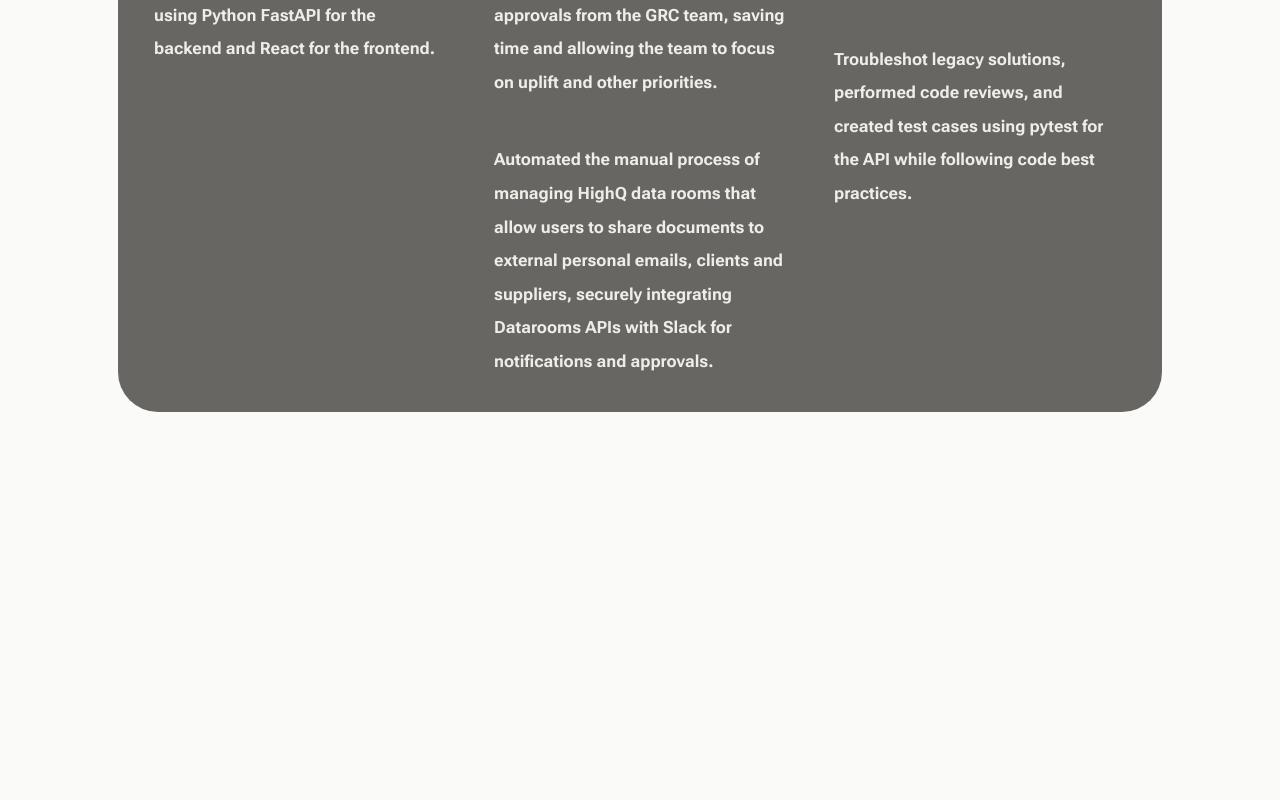
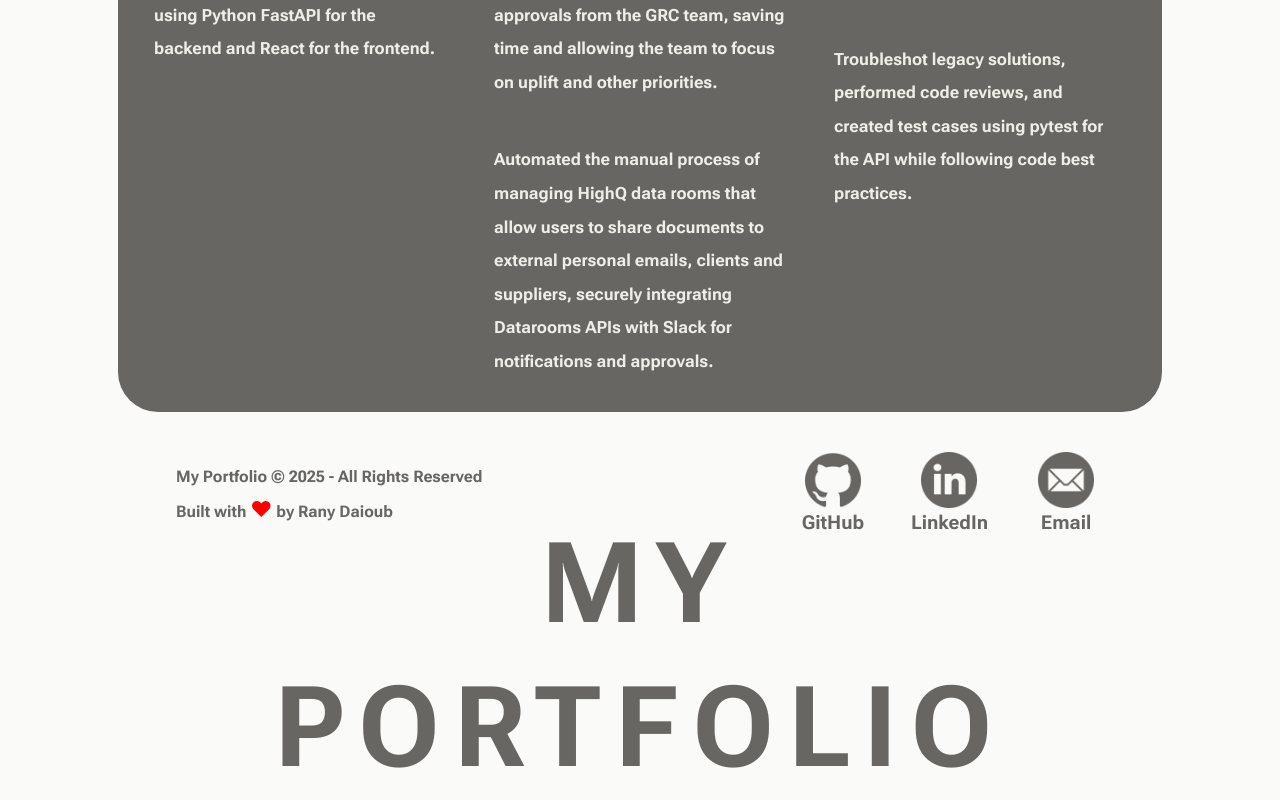
Before and after one commit to ranydev0/portfolio, a React (Vite) app: page / in a window 1280 px wide. Shown: the part 2029-2829 px from the top of the page. Before the commit the page ends 2461 px from the top, so only its background shows below. Built offline with nearby package versions, Linux system fonts and the light colour scheme.

Commit message:
fix: added the footer section

```diff
--- a/src/App.jsx
+++ b/src/App.jsx
@@ -1,11 +1,13 @@
 import Header from "./components/Header.jsx";
 import Main from "./components/Main.jsx";
+import Footer from "./components/Footer.jsx";
 
 function App() {
   return (
     <>
       <Header />
       <Main />
+      <Footer />
     </>
   );
 }
--- /dev/null
+++ b/src/components/Footer.jsx
@@ -0,0 +1,26 @@
+import SocialSection from "./SocialSection";
+
+function currentYear() {
+  return new Date().getFullYear();
+}
+
+function Footer() {
+  return (
+    <footer>
+      <div id="footer-social">
+        <div id="text-container">
+          <p>My Portfolio &copy; {currentYear()} - All Rights Reserved</p>
+          <p>
+            Built with{" "}
+            <span style={{ color: "red", fontSize: "1.35em" }}>{"\u2665"}</span>{" "}
+            by Rany Daioub
+          </p>
+        </div>
+        <SocialSection />
+      </div>
+      <p id="footer-text">MY PORTFOLIO</p>
+    </footer>
+  );
+}
+
+export default Footer;
--- /dev/null
+++ b/src/components/SocialIcon.jsx
@@ -0,0 +1,10 @@
+function SocialIcon({ icon, link, children }) {
+  return (
+    <a className="social" href={link} target="_blank">
+      <img className="social-icon" src={icon} alt={children} />
+      <p className="social-text">{children}</p>
+    </a>
+  );
+}
+
+export default SocialIcon;
--- /dev/null
+++ b/src/components/SocialSection.jsx
@@ -0,0 +1,28 @@
+import SocialIcon from "./SocialIcon";
+import Github from "../assets/github-light.png";
+import LinkedIn from "../assets/linkedin-light.png";
+import Email from "../assets/email-light.png";
+
+function SocialSection() {
+  return (
+    <div className="social-container">
+      <SocialIcon
+        icon={Github}
+        link="https://github.com/ranydev0"
+        children="GitHub"
+      />
+      <SocialIcon
+        icon={LinkedIn}
+        link="https://www.linkedin.com/in/ranyd"
+        children="LinkedIn"
+      />
+      <SocialIcon
+        icon={Email}
+        link="mailto:ranydaioub11@gmail.com"
+        children="Email"
+      />
+    </div>
+  );
+}
+
+export default SocialSection;
--- a/src/index.css
+++ b/src/index.css
@@ -17,7 +17,11 @@ body {
   padding: 0;
   background-color: #fafaf8;
   color: #676663;
-  font-family: "Roboto Flex", system-ui, -apple-system, sans-serif;
+  font-family:
+    "Roboto Flex",
+    system-ui,
+    -apple-system,
+    sans-serif;
   line-height: 1.65;
   max-width: 1200px;
   margin: 0 auto;
@@ -337,3 +341,71 @@ th.company {
     column-gap: 0;
   }
 }
+
+footer {
+  display: flex;
+  flex-direction: column;
+  align-items: center;
+  justify-content: space-around;
+  height: 40vh;
+  text-align: center;
+  color: #676663;
+  font-size: 1rem;
+  padding: 20px;
+}
+
+#footer-social {
+  width: 80%;
+  display: flex;
+  justify-content: space-between;
+}
+
+#footer-text {
+  color: #676663;
+  font-size: clamp(3rem, 7rem, 10rem);
+  font-weight: 700;
+  margin: 0;
+  width: 80%;
+  min-height: 7rem;
+  display: flex;
+  justify-content: center;
+  align-items: center;
+  text-align: center;
+  line-height: 9rem;
+  letter-spacing: 0.12em;
+}
+
+#text-container {
+  text-align: left;
+  display: flex;
+  flex-direction: column;
+  justify-content: center;
+}
+
+.social-container {
+  display: flex;
+  justify-content: center;
+  align-items: center;
+  gap: 40px;
+}
+
+.social {
+  display: flex;
+  flex-direction: column;
+  align-items: center;
+  text-decoration: none;
+}
+
+.social-icon {
+  width: 3.5rem;
+  height: auto;
+  margin: 0 10px;
+}
+
+.social-text {
+  color: #676663;
+  font-size: 1.2rem;
+  font-weight: 700;
+  line-height: 1.6;
+  min-height: 2rem;
+}
```
